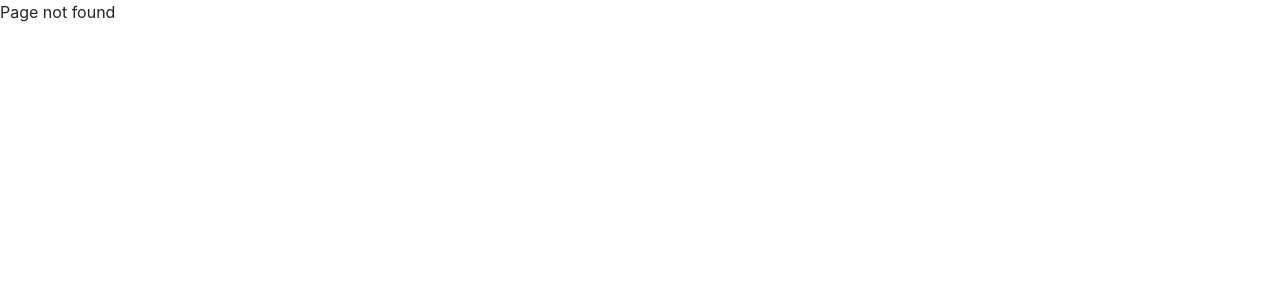
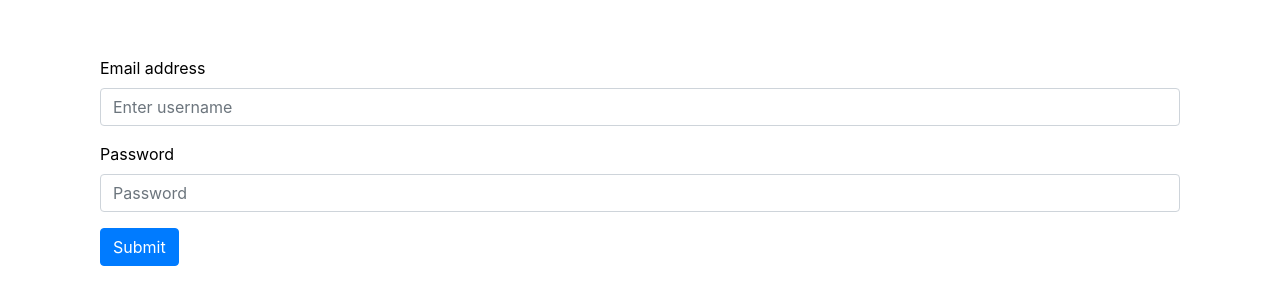
Before and after one commit to despantoso/PureRelief, a React (Create React App) app in the folder pure_relief/client/: page /Login in a window 1280 px wide. Before the commit this address had no page. Shown: the top 304 px of the page. Built offline with nearby package versions, Linux system fonts and the light colour scheme.

Commit message:
Initial Log In Screen

```diff
--- a/pure_relief/client/src/App.js
+++ b/pure_relief/client/src/App.js
@@ -4,17 +4,20 @@ import Home from "./views/Home/Home"
 import NotFound from "./views/NotFound"
 import Header from "./components/Header/Header"
 import Shelter from "./views/Shelter/Shelter"
+import Login from "./views/Login/Login"
+import { Container } from 'react-bootstrap';
 
 
 const App = () => {
   return (
-    <div>
+    <Container>
       <Switch>
         <Route exact path="/Home" component={Home} />
         <Route exact path="/Shelter" component={Shelter}/>
+        <Route exact path="/Login" component={Login}/>
         <Route component={NotFound}/>
       </Switch>
-    </div>
+    </Container>
   );
 }
 
--- a/pure_relief/client/src/views/Login/Login.css
+++ b/pure_relief/client/src/views/Login/Login.css
@@ -0,0 +1,7 @@
+.login-box{
+    width: 100%;
+    max-width: 330px;
+    padding: 15px;
+    margin: auto;
+    height: 100%;
+}
--- a/pure_relief/client/src/views/Login/Login.js
+++ b/pure_relief/client/src/views/Login/Login.js
@@ -1,4 +1,5 @@
 import React from 'react'
+import {Form, Button, Card, Container, ButtonGroup, ToggleButton, Row, Col} from 'react-bootstrap'
 
 class Login extends React.Component {
     constructor(props){
@@ -6,9 +7,24 @@ class Login extends React.Component {
     }
     render(){
         return(
-            <div>
-                <p>HEYYYYY</p>
-            </div>
+            <Container style={{ background: "white-smoke", borderRadius: "5px", color: "black", boxShadow: "2px", border:"black"}}>
+            <br/>
+            <br/>
+            <h3 style={{ textAlign: "center" }}></h3>
+            <Form className="login-box">
+                <Form.Group controlId="formBasicUsername">
+                    <Form.Label>Email address</Form.Label>
+                    <Form.Control type="userName" placeholder="Enter username" />
+                </Form.Group>
+                <Form.Group controlId="formBasicPassword">
+                    <Form.Label>Password</Form.Label>
+                    <Form.Control type="password" placeholder="Password" />
+                </Form.Group>
+                <Button variant="primary" type="submit">
+                    Submit
+                </Button>
+            </Form>
+            </Container>
         )
     }
 }
```
